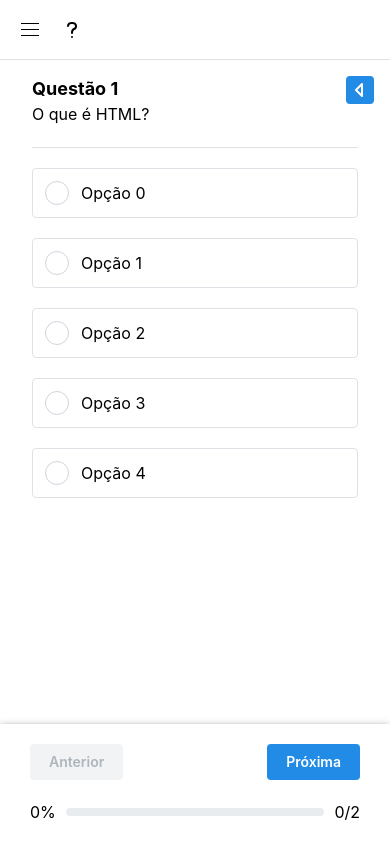
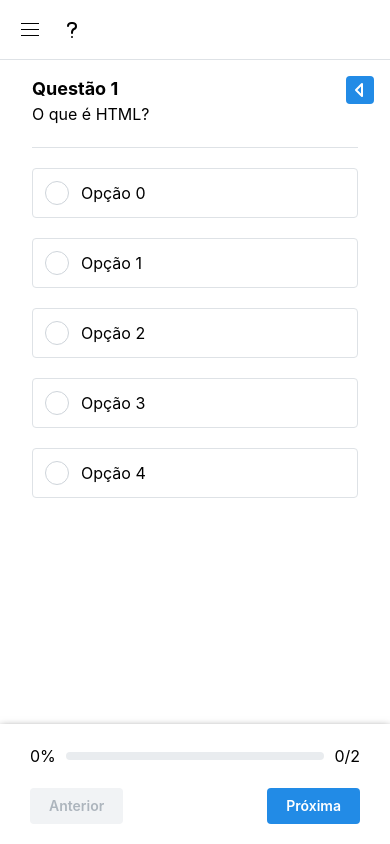
Before and after one commit to mateuscqueiros/exams, a Next.js app: page /exams/1/questions/1 in a window 390 px wide. Built offline with nearby package versions, Linux system fonts and the light colour scheme.

Commit message:
move questions footer to shell

```diff
--- a/src/app/exams/[examId]/questions/[questionNumber]/not-found.tsx
+++ b/src/app/exams/[examId]/questions/[questionNumber]/not-found.tsx
@@ -1,3 +1,5 @@
+import { Container } from "@mantine/core";
+
 export default function NotFoundQuestion() {
-  return <>Não existe uma sessão ativa para este teste.</>;
+  return <Container>Não existe uma sessão ativa para este teste.</Container>;
 }
--- a/src/app/exams/[examId]/questions/[questionNumber]/page.tsx
+++ b/src/app/exams/[examId]/questions/[questionNumber]/page.tsx
@@ -16,7 +16,6 @@
   Text,
   Title,
 } from "@mantine/core";
-import { useParams } from "next/navigation";
 import { useState } from "react";
 
 export default function QuestionPage({
@@ -26,7 +25,6 @@
 }) {
   const [selected, setSelected] = useState<null | number>(null);
   const examSession = useExamSessionStore();
-  const params = useParams<{ examId: string }>();
 
   if (!examSession.session?.active) {
     examSession.startSession(examData);
@@ -79,7 +77,6 @@
             </Box>
           </Flex>
         </Center>
-        <QuestionsFooter currentQuestion={question} />
       </Container>
     </Box>
   );
--- a/src/app/layout.tsx
+++ b/src/app/layout.tsx
@@ -32,7 +32,7 @@
         <MantineProvider theme={theme}>
           <AppShell>{children}</AppShell>
         </MantineProvider>
-        <Toaster richColors />
+        <Toaster richColors position="top-center" />
       </body>
     </html>
   );
--- a/src/components/layout/app-shell/AppShell.tsx
+++ b/src/components/layout/app-shell/AppShell.tsx
@@ -1,5 +1,6 @@
 "use client";
 
+import { QuestionsFooter } from "@/features/exam";
 import { useExamSessionStore } from "@/stores/exam";
 import {
   Burger,
@@ -9,13 +10,21 @@
 } from "@mantine/core";
 import { useDisclosure } from "@mantine/hooks";
 import { IconQuestionMark } from "@tabler/icons-react";
-import { useRouter } from "next/navigation";
+import { useParams, useRouter } from "next/navigation";
 import classes from "./AppShell.module.css";
 
 export function AppShell({ children }: React.PropsWithChildren) {
   const [opened, { toggle }] = useDisclosure();
   const examSession = useExamSessionStore();
   const router = useRouter();
+  const params = useParams<{ questionNumber: string }>();
+
+  const currentQuestion =
+    examSession.session?.active && params.questionNumber
+      ? examSession.exam?.questions.find(
+          (q) => q.number === Number(params.questionNumber),
+        )
+      : undefined;
 
   return (
     <MantineAppShell
@@ -65,6 +74,9 @@
       </MantineAppShell.Navbar>
 
       <MantineAppShell.Main>{children}</MantineAppShell.Main>
+      {examSession.session?.active && currentQuestion && (
+        <QuestionsFooter currentQuestion={currentQuestion} />
+      )}
     </MantineAppShell>
   );
 }
--- a/src/features/exam/components/questions-footer.tsx
+++ b/src/features/exam/components/questions-footer.tsx
@@ -63,20 +63,6 @@
       bg="white"
     >
       <Flex align="center" direction="column" justify="center" h="100%">
-        <Flex hiddenFrom={mobileBreakpoint} w="100%" justify="space-between">
-          <Button
-            disabled={!hasPreviousQuestion}
-            onClick={() => router.push(previousQuestionURL)}
-          >
-            Anterior
-          </Button>
-          <Button
-            disabled={!hasNextQuestion}
-            onClick={() => router.push(nextQuestionURL)}
-          >
-            Próxima
-          </Button>
-        </Flex>
         <Flex w="100%" justify="space-between" align="center">
           <Button
             disabled={!hasPreviousQuestion}
@@ -87,7 +73,7 @@
           </Button>
           <Flex
             gap={10}
-            mt={isMobile ? 20 : undefined}
+            mb={isMobile ? 20 : undefined}
             align="center"
             justify="center"
             w={isMobile ? "100%" : undefined}
@@ -110,6 +96,20 @@
             Próxima
           </Button>
         </Flex>
+        <Flex hiddenFrom={mobileBreakpoint} w="100%" justify="space-between">
+          <Button
+            disabled={!hasPreviousQuestion}
+            onClick={() => router.push(previousQuestionURL)}
+          >
+            Anterior
+          </Button>
+          <Button
+            disabled={!hasNextQuestion}
+            onClick={() => router.push(nextQuestionURL)}
+          >
+            Próxima
+          </Button>
+        </Flex>
       </Flex>
     </Affix>
   );
--- a/src/features/exam/components/questions-menu.tsx
+++ b/src/features/exam/components/questions-menu.tsx
@@ -44,10 +44,10 @@
         <Text size="sm">30 questões pendentes</Text>
         <Grid mt={20} gutter={10}>
           {examSession.exam?.questions.map((question, i) => {
+            const isSelected = currentQuestion.number === question.number;
             const isAnswered = selectedQuestionsNumbers.includes(
               question.number,
             );
-            const isSelected = currentQuestion.number === question.number;
 
             return (
               <Grid.Col span={2.4} key={i}>
@@ -57,10 +57,10 @@
                     size="sm"
                     component={Link}
                     href={`/exams/${params.examId}/questions/${question.number}`}
-                    color={isAnswered ? "lime.4" : undefined}
-                    variant={
-                      isSelected ? "filled" : isAnswered ? "filled" : "subtle"
+                    color={
+                      isSelected ? undefined : isAnswered ? "lime.4" : undefined
                     }
+                    variant={isAnswered ? "filled" : "subtle"}
                   >
                     {question.number}
                   </Button>
--- a/src/stores/exam.ts
+++ b/src/stores/exam.ts
@@ -74,7 +74,6 @@
 }
 
 function removeQuestion(state: ExamSessionStoreType, questionNumber: QuestionType['number']): ExamSessionStoreType {
-  console.log('remove', state)
   return state.session !== undefined ? {
     ...state,
     session: {
```
